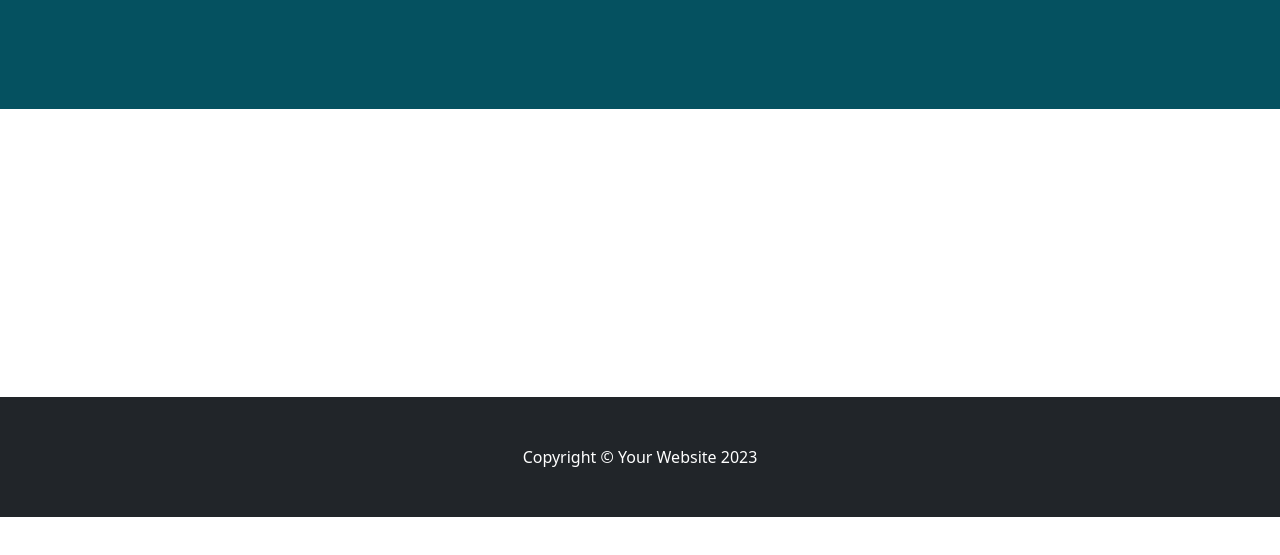
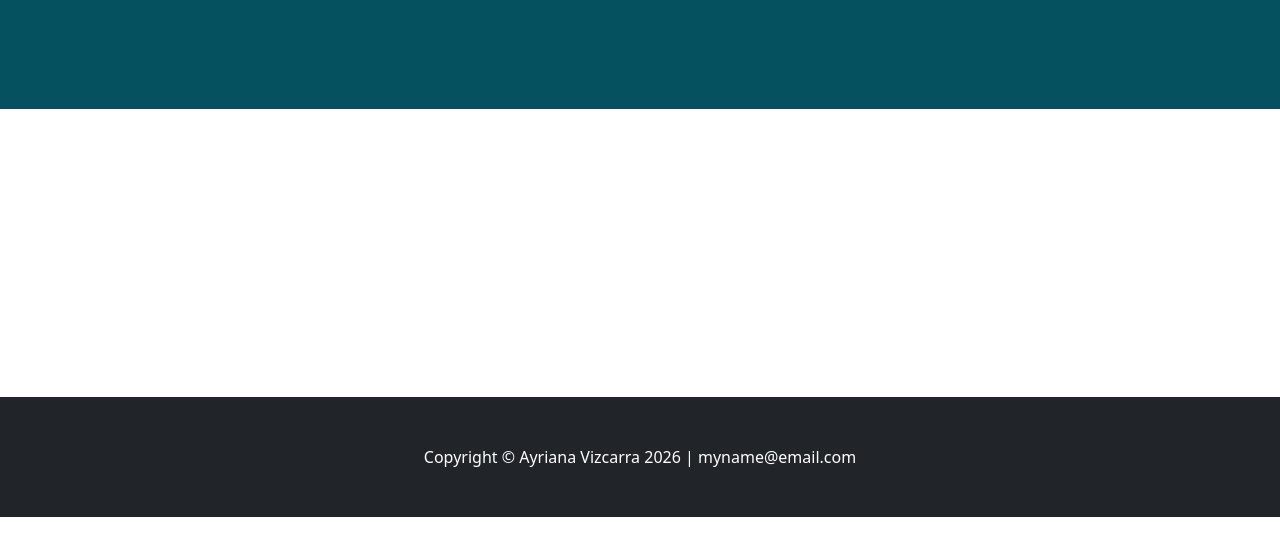
Before and after one commit to Ayri-creator/IS201, a plain HTML site: page html/Contact.html in a window 1280 px wide. Shown: the part 241-796 px from the top of the page. Drawn offline with nearby package versions, Linux system fonts and the light colour scheme; files whose address does not match are found by name.

Commit message:
Add files via upload

```diff
--- a/html/Contact.html
+++ b/html/Contact.html
@@ -108,7 +108,7 @@
         </section> -->
         <!-- Footer-->
         <footer class="py-5 bg-dark">
-            <div class="container px-4"><p class="m-0 text-center text-white">Copyright &copy; Your Website 2023</p></div>
+            <div class="container px-4"><p class="m-0 text-center text-white">Copyright &copy; Ayriana Vizcarra 2026 | myname@email.com</p></div>
         </footer>
         <!-- Bootstrap core JS-->
         <script src="https://cdn.jsdelivr.net/npm/bootstrap@5.2.3/dist/js/bootstrap.bundle.min.js"></script>
```
Also changed, not shown: html/Pattern_Suggester.html (+1 -1 lines).
